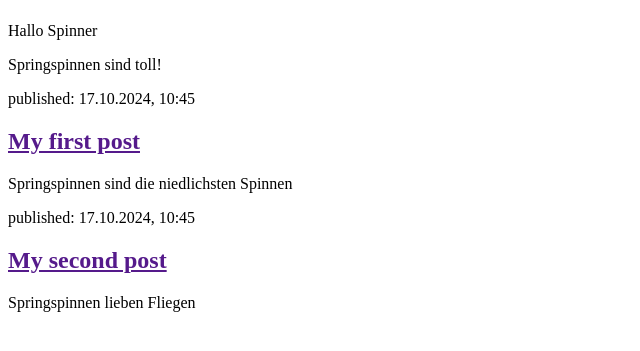
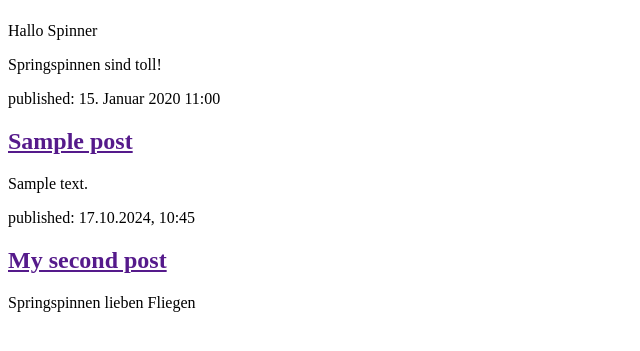
Before and after one commit to bienertit/my-first-blog, a Django app: page / in a window 1280 px wide. Shown: the part 58-409 px from the top of the page, without its empty margins (0-640 px from the left). Run offline with Django 4.2, Linux system fonts and the light colour scheme; tables that the repository leaves empty hold one stand-in row (values such as "Sample post").

Commit message:
Modified templates to display posts from database.

```diff
--- a/blog/templates/blog/post_list.html
+++ b/blog/templates/blog/post_list.html
@@ -12,17 +12,20 @@
         <p>Hallo Spinner</p>
         <p>Springspinnen sind toll!</p>
 
-            <time>published: 17.10.2024, 10:45</time>
-            <h2><a href="">My first post</a></h2>
-            <p>Springspinnen sind die niedlichsten Spinnen</p>
-        </article>
+        <!-- Hier beginnt die Schleife -->
+        {% for post in posts %}
+            <article>
+                <time>published: {{ post.published_date }}</time>
+                <h2><a href="{{ post.get_absolute_url }}">{{ post.title }}</a></h2>
+                <p>{{ post.text }}</p>
+            </article>
+        {% endfor %}
+        <!-- Hier endet die Schleife -->
 
         <article>
             <time>published: 17.10.2024, 10:45</time>
             <h2><a href="">My second post</a></h2>
             <p>Springspinnen lieben Fliegen</p>
         </article>
-
-
     </body>
 </html>
--- a/blog/views.py
+++ b/blog/views.py
@@ -1,6 +1,7 @@
 from django.shortcuts import render
-
-# Create your views here.
+from django.utils import timezone
+from .models import Post
 
 def post_list(request):
-    return render(request, 'blog/post_list.html', {})
+    posts = Post.objects.filter(published_date__lte=timezone.now()).order_by('published_date')
+    return render(request, 'blog/post_list.html', {'posts': posts})
```
